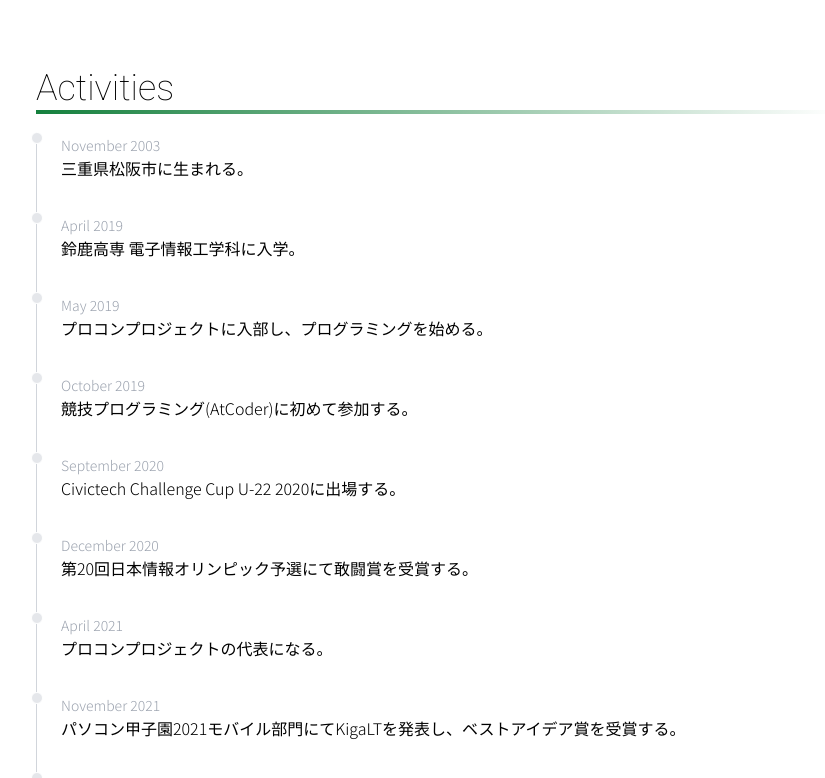
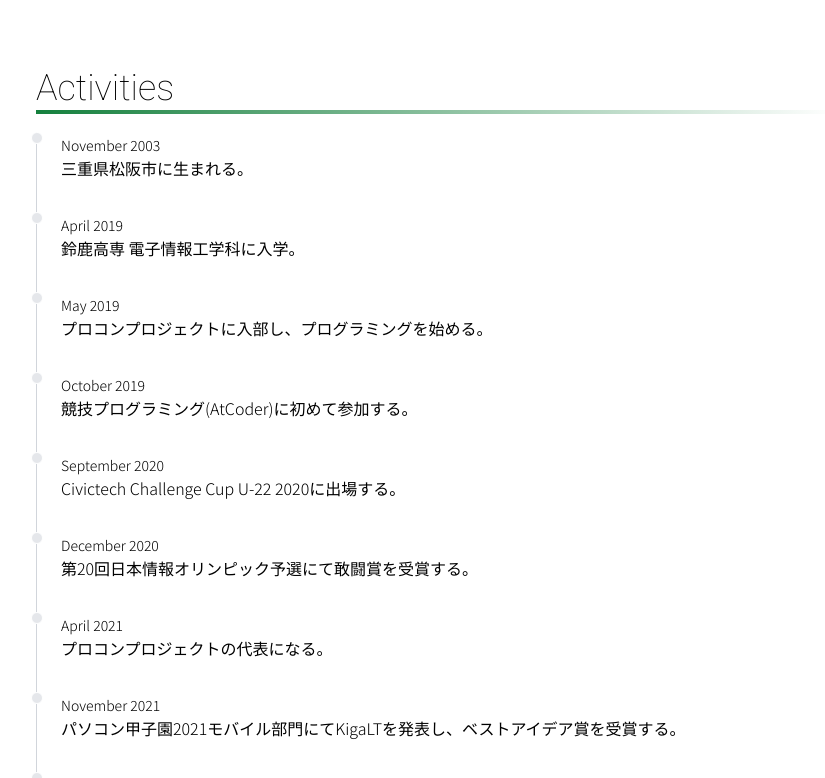
Before and after one commit to Sansai-snct/hp, a React (Create React App) app: page / in a window 1280 px wide. Shown: the part 1140-1918 px from the top of the page, without its empty margins (204-1029 px from the left). Built offline with nearby package versions, Linux system fonts and the light colour scheme.

Commit message:
[update] ulタグの追加とテキストカラーの変更 #3

```diff
--- a/src/pages/Activities.tsx
+++ b/src/pages/Activities.tsx
@@ -13,11 +13,13 @@ const Activity: FC<AcitivityInterface> = ({ date, content }) => {
   return (
     <div className="mb-8 ml-6">
       <div className="absolute w-3 h-3 bg-gray-200 rounded-full -left-1.5 border border-white"></div>
-      <li>
-        <span className="text-sm leading-none text-gray-400">{date}</span>
-        <br />
-        <span className="text-base ">{content}</span>
-      </li>
+      <ul>
+        <li>
+          <span className="text-sm leading-none text-black">{date}</span>
+          <br />
+          <span className="text-base ">{content}</span>
+        </li>
+      </ul>
     </div>
   );
 };
```
